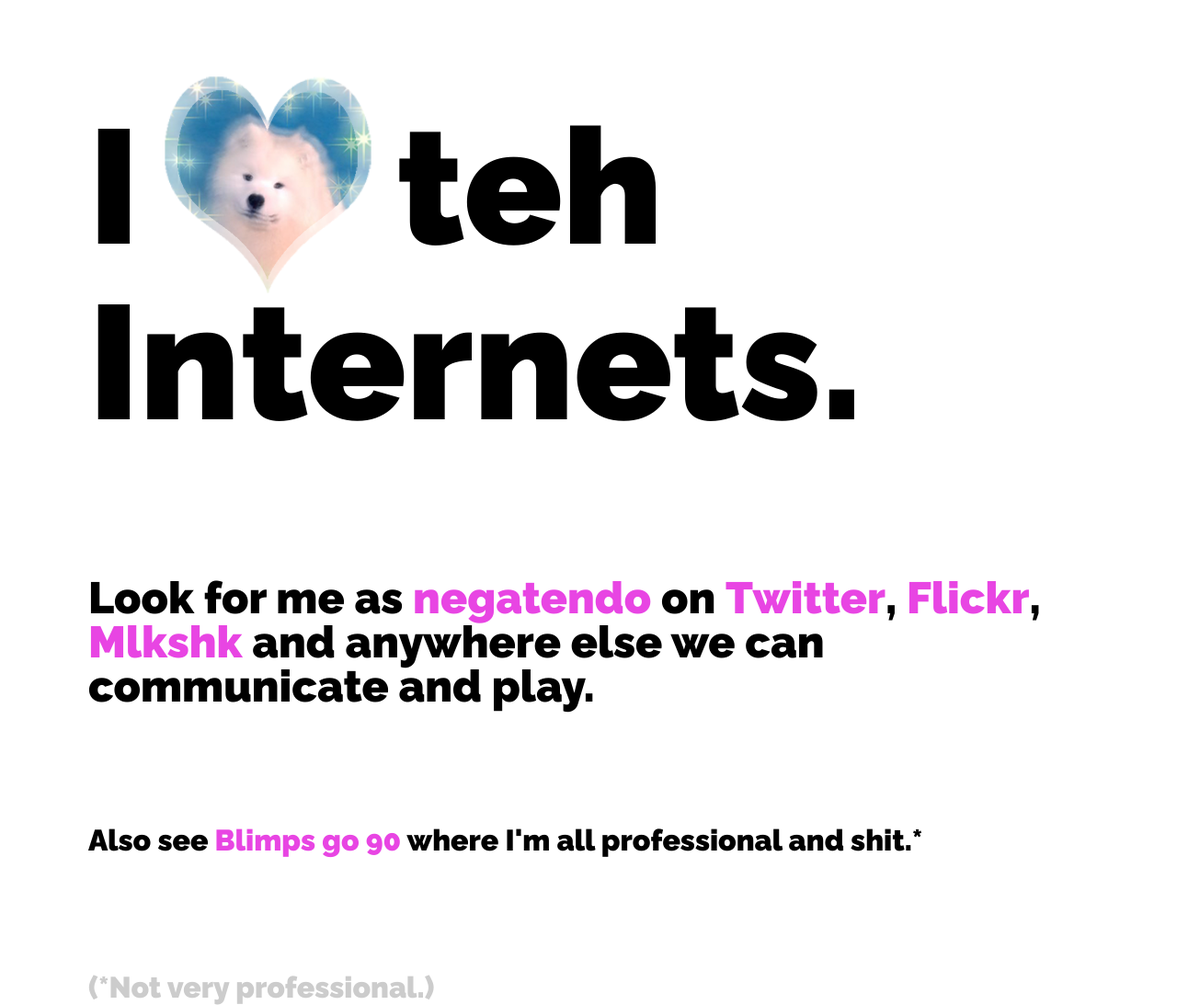
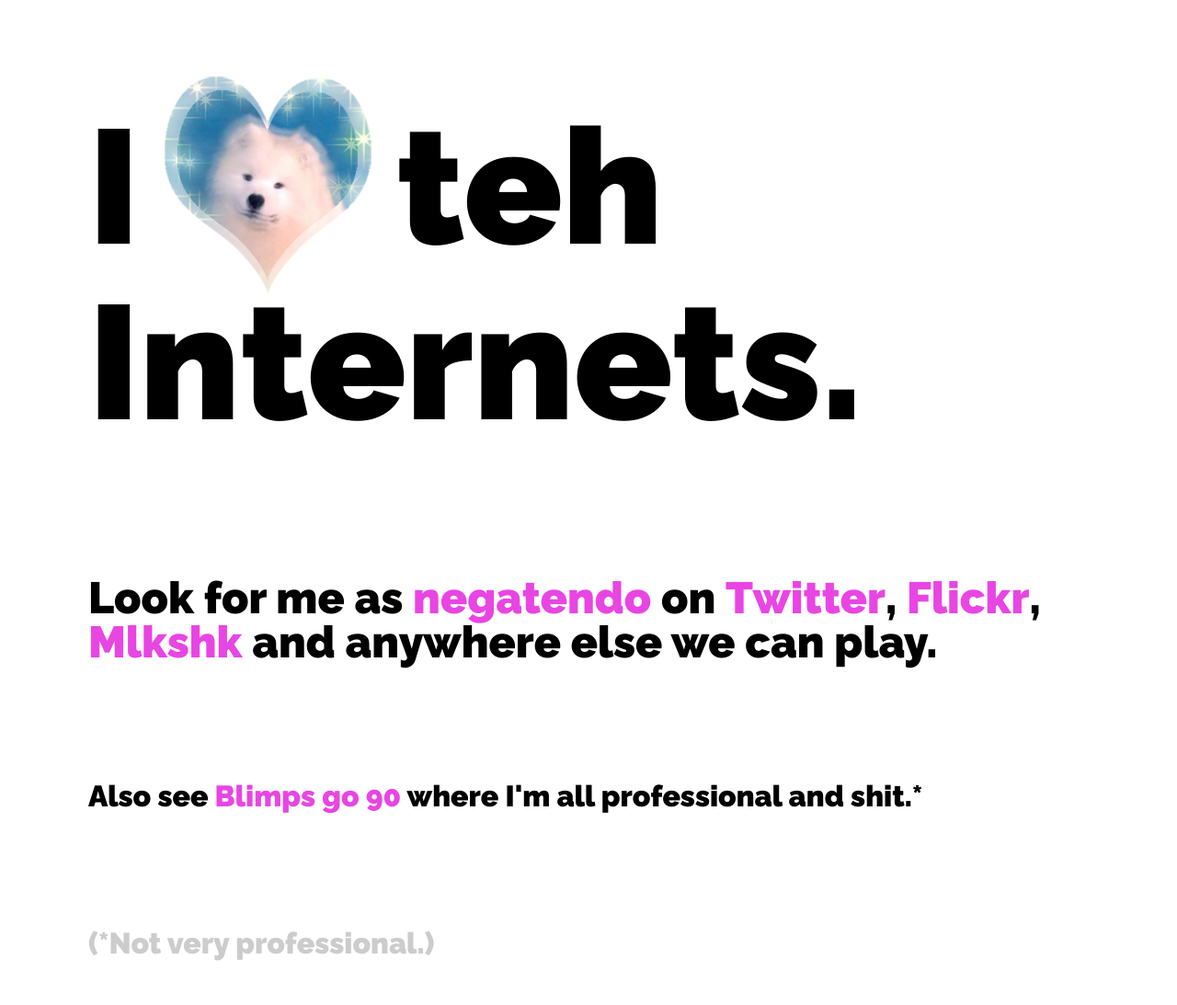
Before and after one commit to negatendo/negatendo.net, a plain HTML site: page index.html in a window 1280 px wide. Shown: the whole page at 92% size. Drawn offline with Linux system fonts and the light colour scheme.

Commit message:
only interested in play now

```diff
--- a/index.html
+++ b/index.html
@@ -19,7 +19,7 @@
 <h1>I <img src="heart.png" id="heart" width="200" height="210" alt="%3C%33" /> teh Internets.</h1>
 
 
-<p id="one">Look for me as <a href="https://www.google.com/search?q=negatendo" title="Google search for negatendo">negatendo</a> on <a href="https://twitter.com/negatendo" title="Brett O'Connor (negatendo) on Twitter">Twitter</a>, <a href="http://www.flickr.com/photos/negatendo/" title="negatendo's photostream">Flickr</a>, <a href="http://mlkshk.com/user/negatendo" title="negatendo's shake">Mlkshk</a> and anywhere else we can communicate and play.</p>
+<p id="one">Look for me as <a href="https://www.google.com/search?q=negatendo" title="Google search for negatendo">negatendo</a> on <a href="https://twitter.com/negatendo" title="Brett O'Connor (negatendo) on Twitter">Twitter</a>, <a href="http://www.flickr.com/photos/negatendo/" title="negatendo's photostream">Flickr</a>, <a href="http://mlkshk.com/user/negatendo" title="negatendo's shake">Mlkshk</a> and anywhere else we can play.</p>
 
 <p id="two">Also see <a href="http://www.blimpsgo90.com">Blimps go 90</a> where I'm all professional and shit.*</p>
 
```
